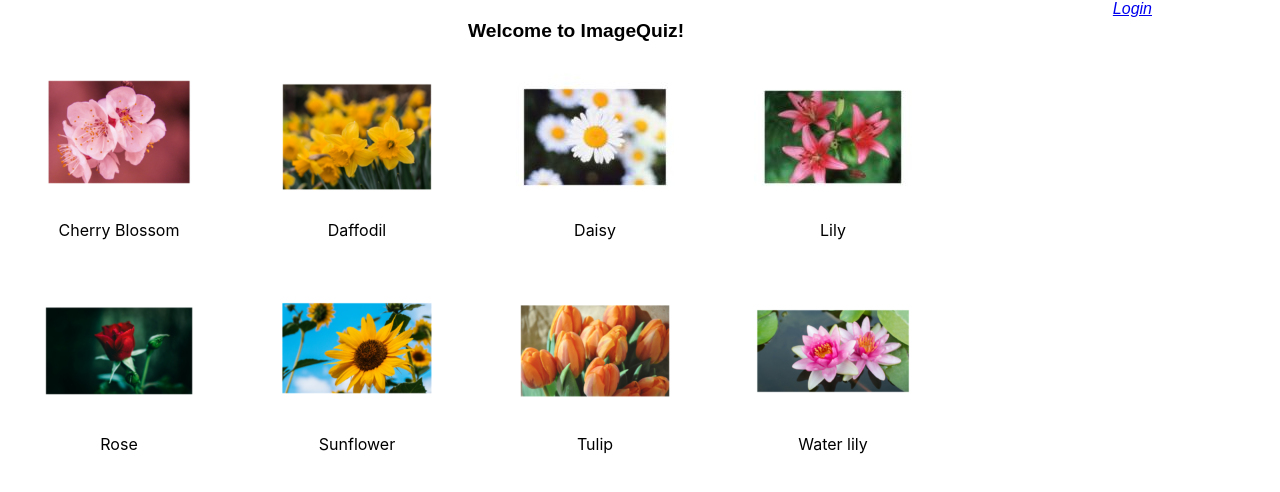
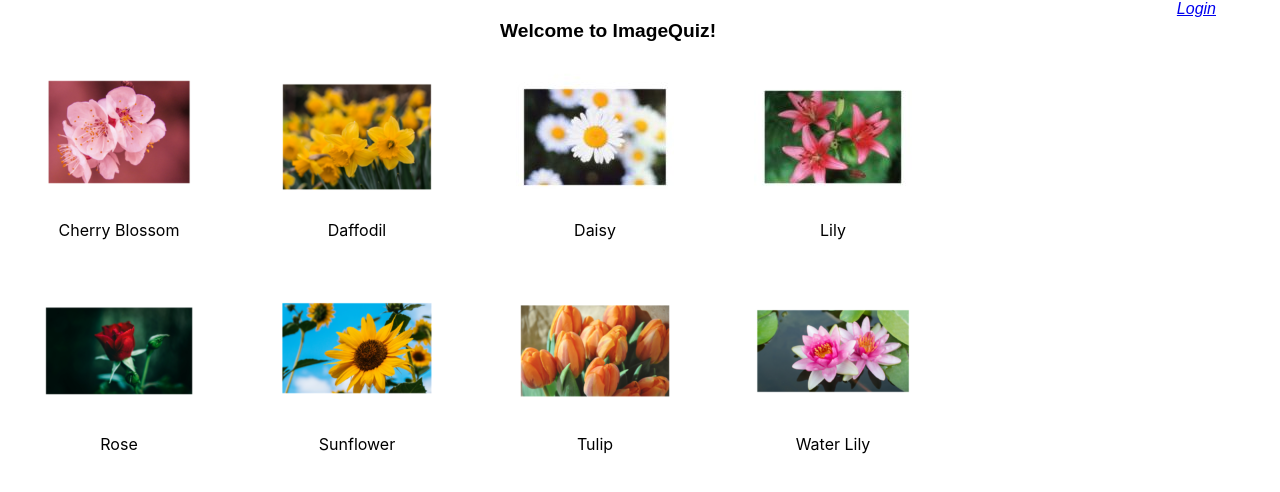
Before and after one commit to kendramlyons/imagequiz, a React (Create React App) app: page / in a window 1280 px wide. Shown: the top 492 px of the page. Built offline with nearby package versions, Linux system fonts and the light colour scheme.

Commit message:
practicum 5 final

```diff
--- a/src/components/Home.css
+++ b/src/components/Home.css
@@ -21,5 +21,5 @@ figcaption {
     font-weight: bold;
 }
 #mainBody {
-    width:90%;
+    width:95%;
 }
--- a/src/components/Home.js
+++ b/src/components/Home.js
@@ -24,7 +24,7 @@ class Home extends React.Component {
        let sunflower = new Flower('Sunflower', 'sunflower.png');
        let tulip = new Flower('Tulip', 'tulip.png');
        let rose = new Flower('Rose', 'rose.png');
-       let waterlily = new Flower('Water lily', 'waterlily.png');
+       let waterlily = new Flower('Water Lily', 'waterlily.png');
 
        let flowers = [
              cherryblossom,
```
